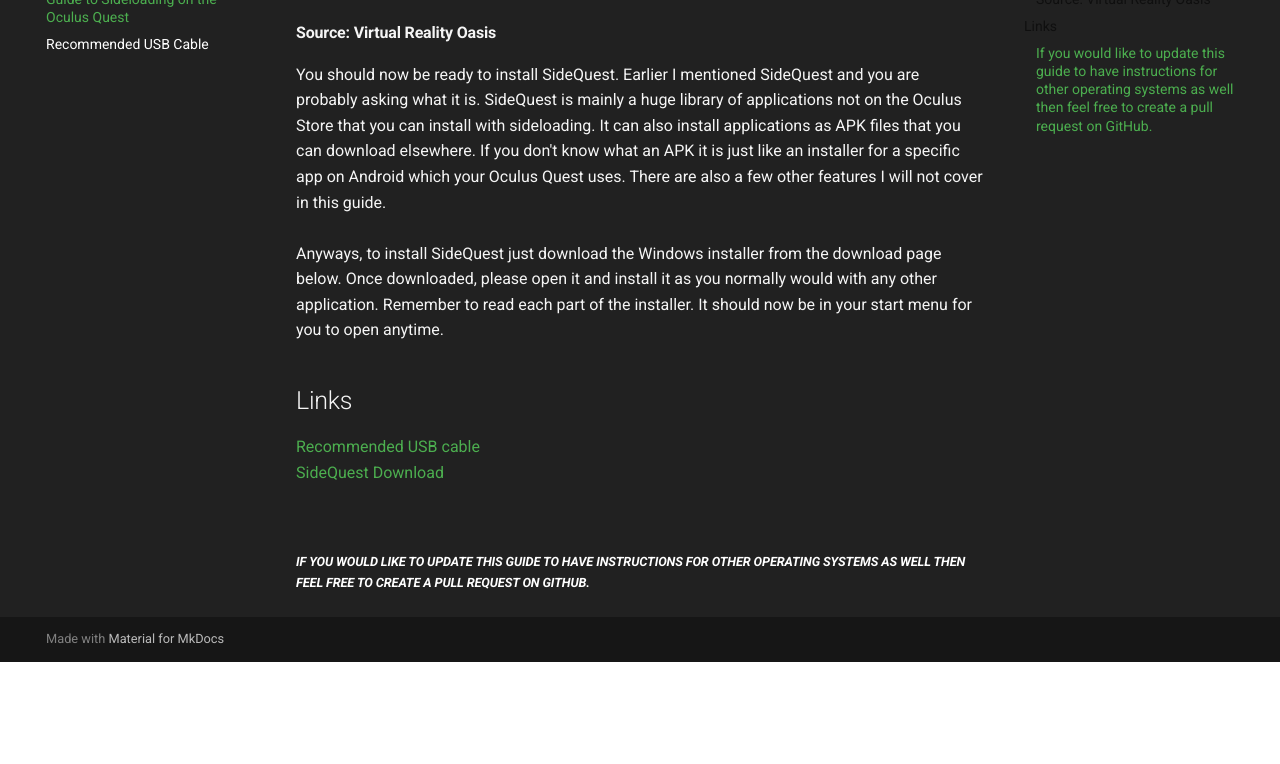
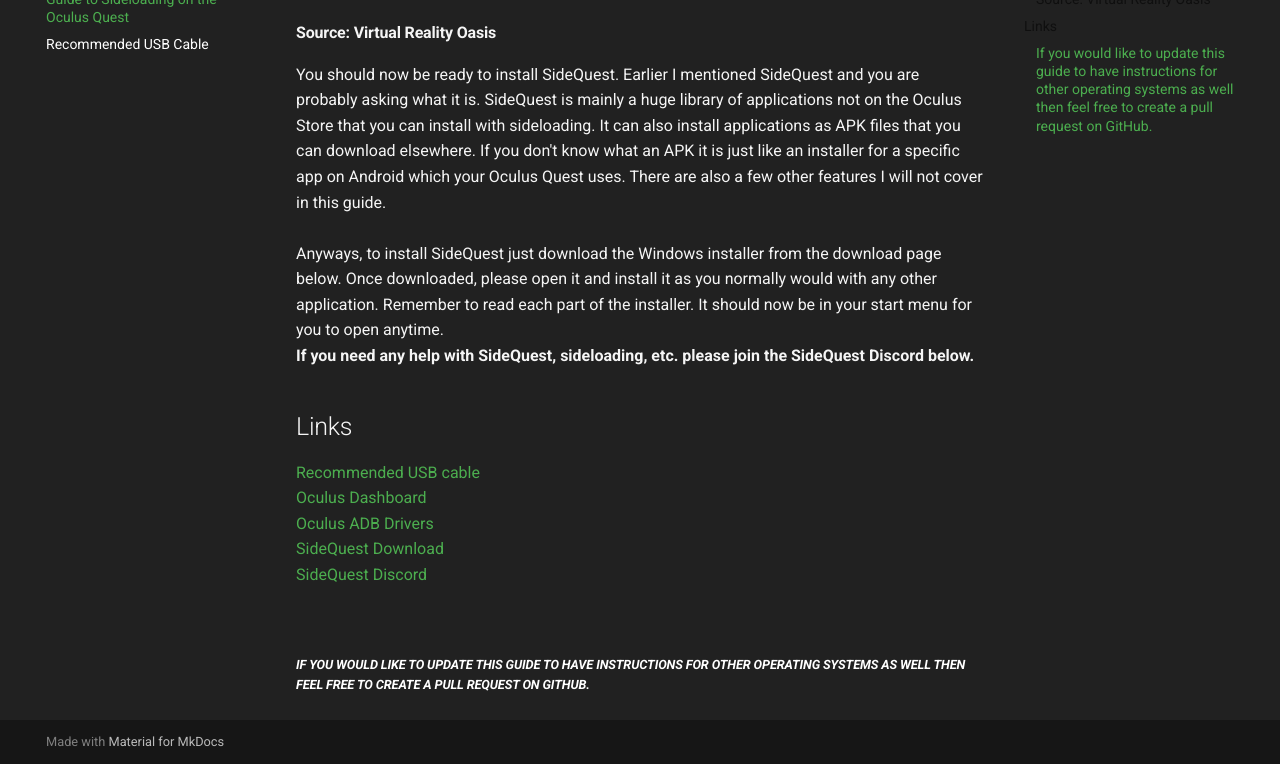
Before and after one commit to pqtato-guides/pqtato-guides.github.io, an MkDocs documentation site: the page built from docs/sideloading.md, in a window 1280 px wide and 900 px high, scrolled down 556 px, cut to the strip 136-900 px from the top of the window. Built offline with MkDocs 1.6.1 and Material for MkDocs 9.7.7, drawn with Linux system fonts in a browser that asks for light colours; comment, search, counter and statistics services are not loaded; before the commit the page ends 1354 px from its top, so only the background shows below that.

Commit message:
Update sideloading.md

```diff
--- a/docs/sideloading.md
+++ b/docs/sideloading.md
@@ -3,10 +3,13 @@
 First things first, you will need a compatible USB cable. You can find the one I recommend in the links section at the bottom. You will also need a computer. Before we begin I would like to say this guide is made for _Windows only_ but it could be adapted for other operating systems as well. <br/><br/>You will need to enable developer mode to be able to use an application called SideQuest. Don't worry, this won't do anything to your headset except for allowing you to install sideloaded applications and a few other small things we won't go over. To be able to do that please follow the video guide below. Once finish you can unplug the headset for now.<br/>
 <iframe style="border:0;width:420px;height:237px;" src="https://www.youtube.com/embed/nlflUCGOuHo?start=100&end=219&modestbranding=1&rel=0" allowfullscreen></iframe>
 #### Source: Virtual Reality Oasis
-You should now be ready to install SideQuest. Earlier I mentioned SideQuest and you are probably asking what it is. SideQuest is mainly a huge library of applications not on the Oculus Store that you can install with sideloading. It can also install applications as APK files that you can download elsewhere. If you don't know what an APK it is just like an installer for a specific app on Android which your Oculus Quest uses. There are also a few other features I will not cover in this guide.<br/><br/>Anyways, to install SideQuest just download the Windows installer from the download page below. Once downloaded, please open it and install it as you normally would with any other application. Remember to read each part of the installer. It should now be in your start menu for you to open anytime.
+You should now be ready to install SideQuest. Earlier I mentioned SideQuest and you are probably asking what it is. SideQuest is mainly a huge library of applications not on the Oculus Store that you can install with sideloading. It can also install applications as APK files that you can download elsewhere. If you don't know what an APK it is just like an installer for a specific app on Android which your Oculus Quest uses. There are also a few other features I will not cover in this guide.<br/><br/>Anyways, to install SideQuest just download the Windows installer from the download page below. Once downloaded, please open it and install it as you normally would with any other application. Remember to read each part of the installer. It should now be in your start menu for you to open anytime.<br/>**If you need any help with SideQuest, sideloading, etc. please join the SideQuest Discord below.**
 
 ## Links
 [Recommended USB cable](usbcable.md)
+<br/>[Oculus Dashboard](https://dashboard.oculus.com)
+<br/>[Oculus ADB Drivers](https://developer.oculus.com/downloads/package/oculus-adb-drivers/)
 <br/>[SideQuest Download](https://sidequestvr.com/setup-howto)
+<br/>[SideQuest Discord](https://discord.me/sidequestvr)
 <br/><br/><br/>
 ##### _If you would like to update this guide to have instructions for other operating systems as well then feel free to create a pull request on GitHub._
```
